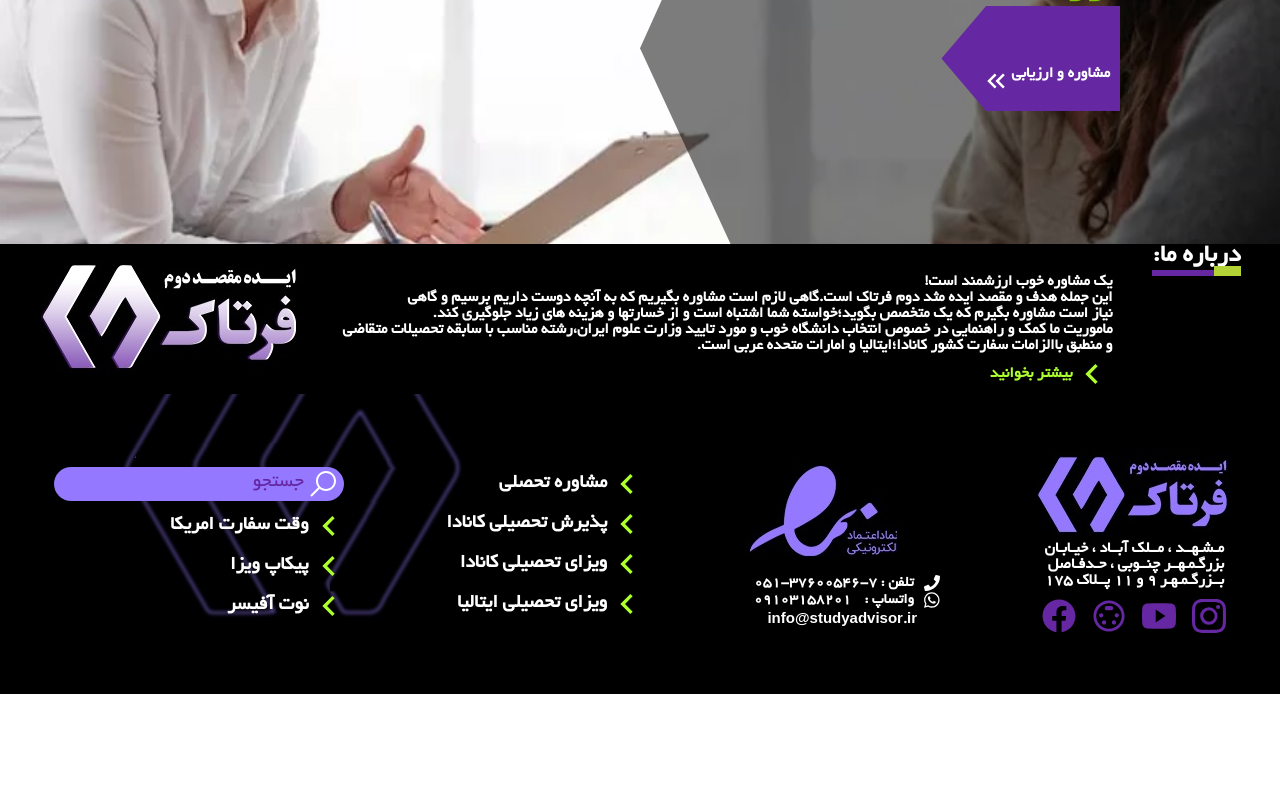
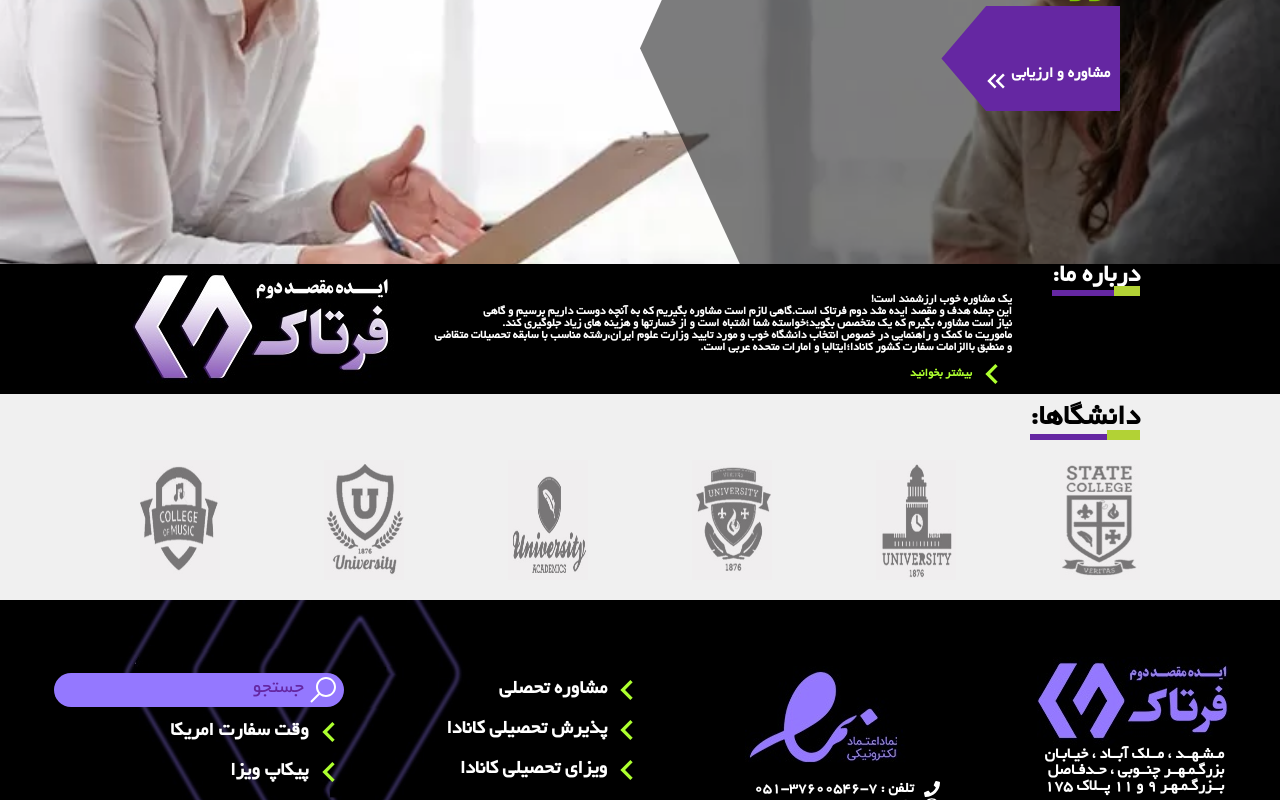
Before and after one commit to Iamhhp/challenge02, a React (Create React App) app: page /Home in a window 1280 px wide. Shown: the part 379-1179 px from the top of the page. Before the commit the page ends 1073 px from the top, so only its background shows below. Built offline with nearby package versions, Linux system fonts and the light colour scheme.

Commit message:
adding University

```diff
--- a/src/Components/Hero/Hero.css
+++ b/src/Components/Hero/Hero.css
@@ -69,7 +69,7 @@
     display: flex;
     flex-flow: row nowrap;
     align-items: center;
-    justify-content: center;
+    justify-content: flex-start;
 
     position: absolute;
     bottom: 0;
@@ -80,6 +80,7 @@
     .row-1 {
       align-self: flex-start;
       padding-left: 4rem;
+      padding-right: 14rem;
 
       .title-about-us {
         color: white;
@@ -89,7 +90,7 @@
 
     .row-2 {
       width: fit-content;
-      font-size: 1.6rem;
+      font-size: 1.2rem;
       font-weight: 700;
       text-align: justify;
       color: white;
--- /dev/null
+++ b/src/Components/University/University.css
@@ -0,0 +1,25 @@
+.container-uni {
+  padding: 1rem 0 2rem;
+  background-color: rgb(240, 240, 240);
+
+  .title-uni {
+    width: fit-content;
+    font-size: 2.6rem;
+    padding-right: 14rem;
+    padding-bottom: 2rem;
+  }
+
+  .imgs-uni {
+    display: flex;
+    flex-flow: row nowrap;
+    align-items: center;
+    justify-content: space-between;
+
+    padding: 0 14rem;
+
+    img {
+      width: 8rem;
+      height: 12rem;
+    }
+  }
+}
--- /dev/null
+++ b/src/Components/University/University.jsx
@@ -0,0 +1,31 @@
+import './University.css';
+import IconUnderline from '../IconUderline/IconUnderline';
+import iconUni1 from './../../Assets/imgs/icon-uni01.jpg';
+import iconUni2 from './../../Assets/imgs/icon-uni02.jpg';
+import iconUni3 from './../../Assets/imgs/icon-uni03.jpg';
+import iconUni4 from './../../Assets/imgs/icon-uni04.jpg';
+import iconUni5 from './../../Assets/imgs/icon-uni05.jpg';
+import iconUni6 from './../../Assets/imgs/icon-uni06.jpg';
+
+function University() {
+  return (
+    <>
+      <div className='container-uni'>
+        <div className='title-uni'>
+          <h3>دانشگاها:</h3>
+          <IconUnderline />
+        </div>
+
+        <div className='imgs-uni'>
+          <img src={iconUni1} alt='icon University' className='img-uni1' />
+          <img src={iconUni2} alt='icon University' className='img-uni2' />
+          <img src={iconUni6} alt='icon University' className='img-uni3' />
+          <img src={iconUni3} alt='icon University' className='img-uni4' />
+          <img src={iconUni4} alt='icon University' className='img-uni5' />
+          <img src={iconUni5} alt='icon University' className='img-uni6' />
+        </div>
+      </div>
+    </>
+  );
+}
+export default University;
--- a/src/Pages/Home/Home.jsx
+++ b/src/Pages/Home/Home.jsx
@@ -1,9 +1,11 @@
 import Hero from '../../Components/Hero/Hero';
+import University from '../../Components/University/University';
 
 function Home() {
   return (
     <>
       <Hero />
+      <University />
     </>
   );
 }
```
Also changed, not shown: src/Assets/imgs/icon-uni06.jpg (added).
